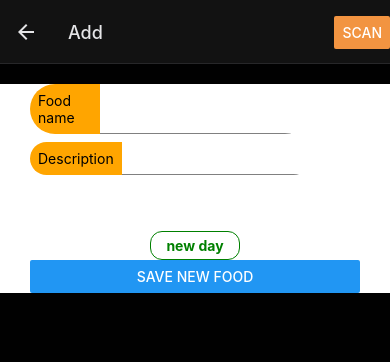
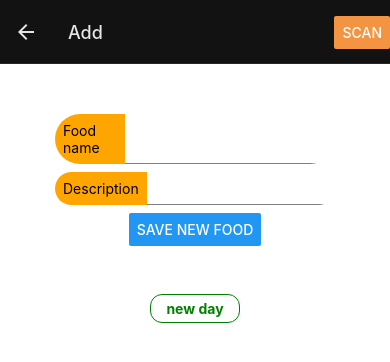
Before and after one commit to marvincayetano/added, a React Native app: screen /Add in a window 390 px wide. Shown: the top 362 px of the page. Built offline with nearby package versions, Linux system fonts and the light colour scheme.

Commit message:
🔥 Chore: FoodAdd

```diff
--- a/components/Foods/FoodAdd.tsx
+++ b/components/Foods/FoodAdd.tsx
@@ -1,13 +1,8 @@
 import React from "react";
 import { Text, Button, View, StyleSheet, ScrollView } from "react-native";
-import AsyncStorage from "@react-native-async-storage/async-storage";
 import { useForm, Controller } from "react-hook-form";
 import { Input } from "../ui/Input";
 import { ModalComponent } from "../Modal/ModalComponent";
-
-interface FoodAddProps {
-  navigation: any;
-}
 
 export interface FoodData {
   name: string;
@@ -25,50 +20,18 @@ export interface FoodValue {
   fiber: number;
 }
 
-const _storeData = async (data: FoodValue) => {
-  data.name = data.name.toLowerCase();
-  try {
-    AsyncStorage.getItem("@foods").then((value: string | null) => {
-      if (value && value.length) {
-        const jsonGetValue = JSON.parse(value) as [FoodValue];
-        // Check if the name is already in the storage
-        const isExist = jsonGetValue.filter((food: FoodValue) => {
-          return food.name === data.name;
-        });
-
-        if (isExist.length) {
-          // Return error here
-          return { error: "Food name already exists!" };
-        }
-
-        AsyncStorage.setItem("@foods", JSON.stringify([...jsonGetValue, data]));
-        return { success: "Successfully added new food!" };
-      } else {
-        AsyncStorage.setItem("@foods", JSON.stringify([data]));
-      }
-    });
-  } catch (error) {
-    console.log(error);
-  }
-};
-
-export function FoodAdd({ navigation }: FoodAddProps) {
+export function FoodAdd() {
   const {
     control,
     handleSubmit,
     formState: { errors },
   } = useForm<FoodData>();
 
-  const onSubmit = handleSubmit((data: any) => {
-    // _storeData(data);
-    // navigation.goBack();
-  });
+  const onSubmitNewFood = handleSubmit((data: any) => {});
 
   const onAddNewMeasurement = () => {};
 
   return (
-    <View style={{ flex: 1 }}>
-      <ScrollView style={{ marginTop: 20 }}>
     <View style={styles.container}>
       <Controller
         control={control}
@@ -81,9 +44,7 @@ export function FoodAdd({ navigation }: FoodAddProps) {
         name="name"
         defaultValue=""
       />
-          {errors.name && (
-            <Text style={{ color: "red" }}>This is required.</Text>
-          )}
+      {errors.name && <Text style={{ color: "red" }}>This is required.</Text>}
 
       <Controller
         control={control}
@@ -96,9 +57,8 @@ export function FoodAdd({ navigation }: FoodAddProps) {
         name="description"
         defaultValue=""
       />
-          {errors.name && (
-            <Text style={{ color: "red" }}>This is required.</Text>
-          )}
+      {errors.name && <Text style={{ color: "red" }}>This is required.</Text>}
+      <Button title="Save new food" onPress={onSubmitNewFood} />
 
       <View style={{ marginTop: 26 }}>
         <ModalComponent
@@ -120,17 +80,18 @@ export function FoodAdd({ navigation }: FoodAddProps) {
             <Text style={{ color: "red" }}>This is required.</Text>
           )}
         </ModalComponent>
-            <Button title="Save new food" onPress={onSubmit} />
       </View>
-        </View>
-      </ScrollView>
     </View>
   );
 }
 
 const styles = StyleSheet.create({
   container: {
-    paddingHorizontal: 30,
+    height: "100%",
+    display: "flex",
+    flexDirection: "column",
+    alignItems: "center",
+    paddingTop: 50,
     backgroundColor: "white",
   },
   label: {
```
Lines whose indentation alone changed are shown as unchanged.
